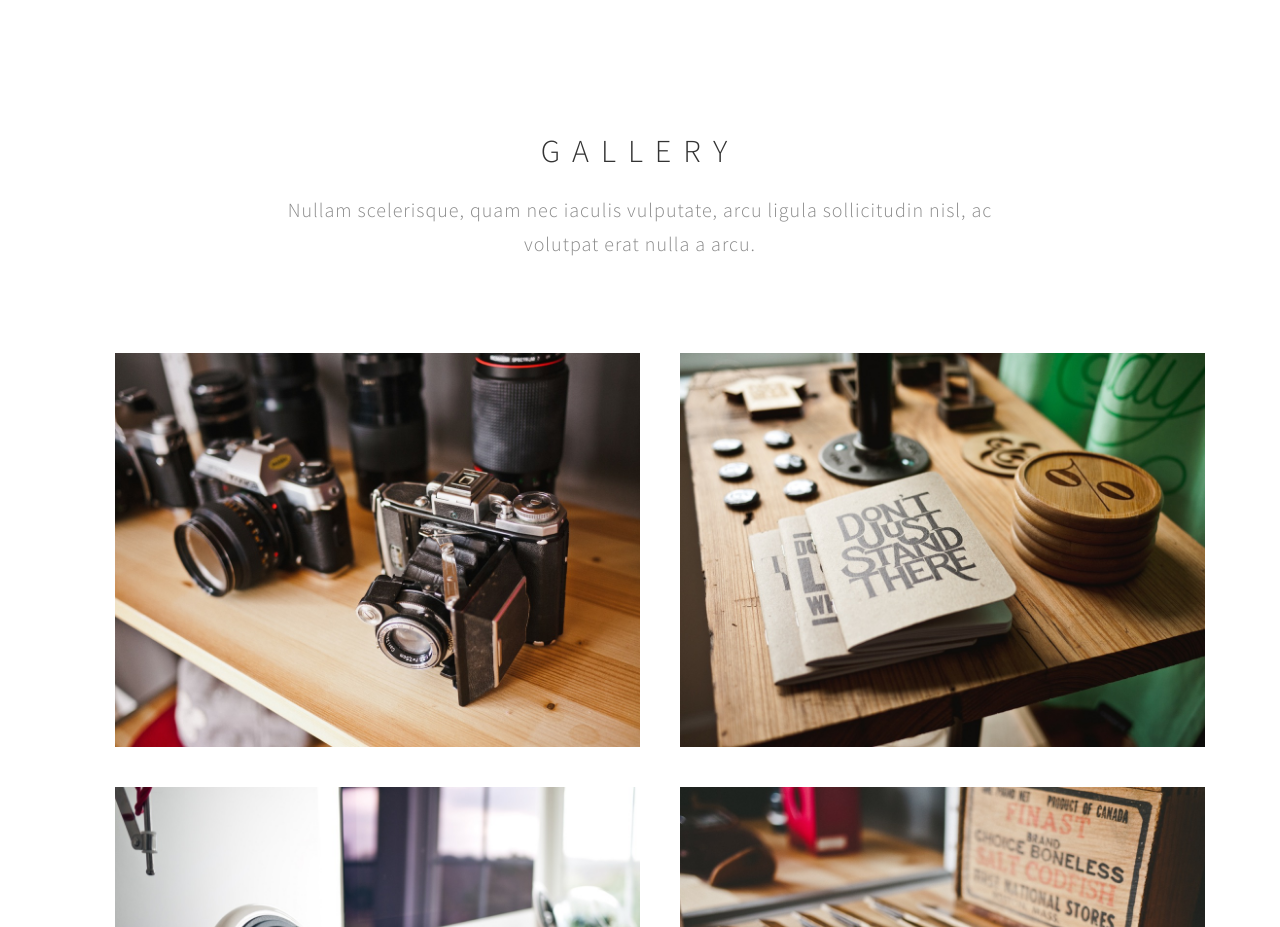
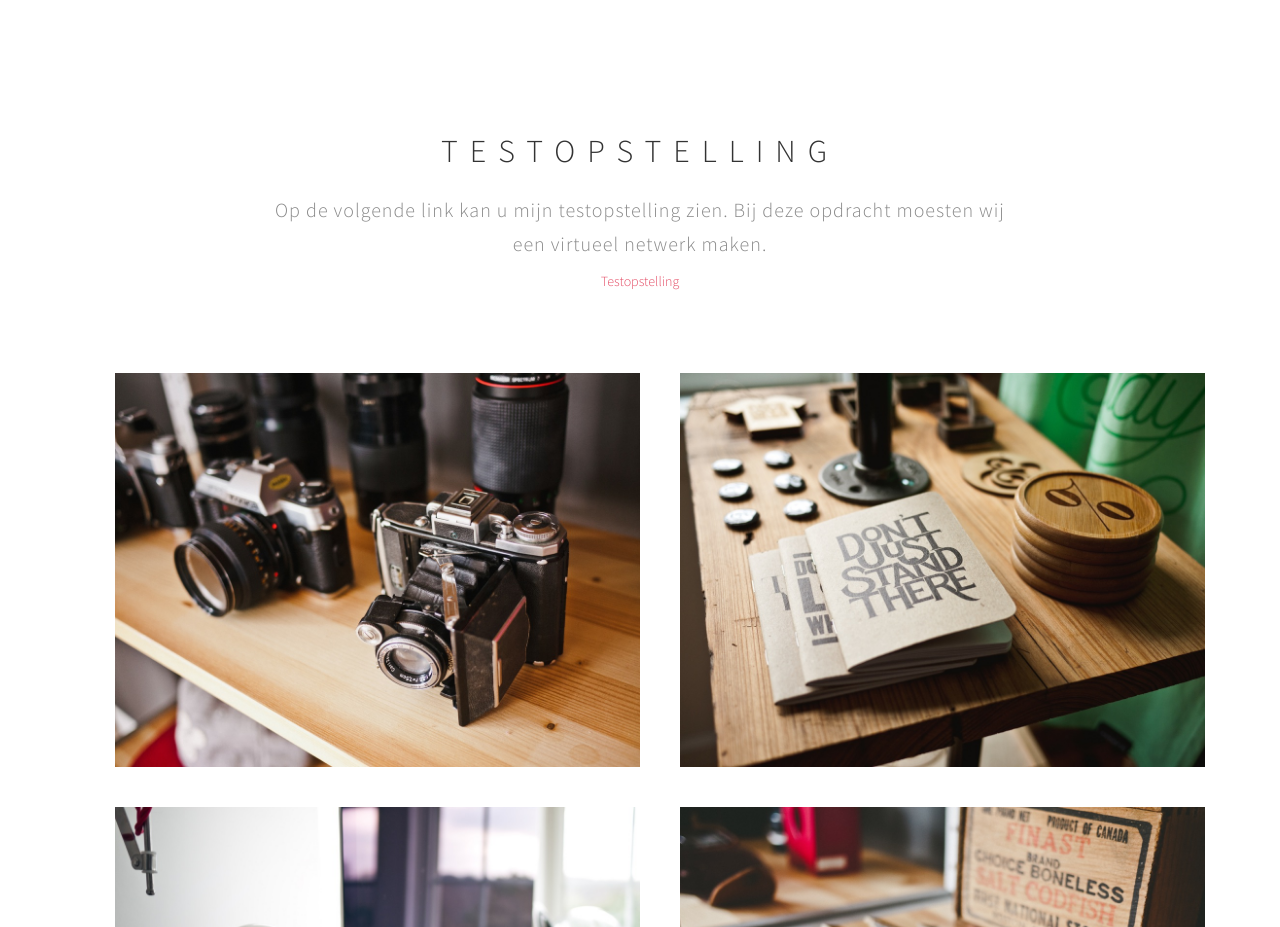
Before and after one commit to JarnickS-immalle/WebsiteGip, a plain HTML site: page index.html in a window 1280 px wide. Shown: the part 4740-5667 px from the top of the page. Drawn offline with Linux system fonts and the light colour scheme.

Commit message:
testopstelling

```diff
--- a/index.html
+++ b/index.html
@@ -254,8 +254,9 @@ Mijn naam is Jarnick Sas, ik ben een zesdejaars leerling en studeer IT en Netwer
 
       <div class="col-md-offset-2 col-md-8 col-sm-12 wow fadeInUp" data-wow-delay="0.3s">
         <div class="section-title">
-          <h1>Gallery</h1>
-          <p>Nullam scelerisque, quam nec iaculis vulputate, arcu ligula sollicitudin nisl, ac volutpat erat nulla a arcu.</p>
+          <h1>TESTOPSTELLING </h1>
+          <p>Op de volgende link kan u mijn testopstelling zien. Bij deze opdracht moesten wij een virtueel netwerk maken.</p>
+          <a href="https://immalle-my.sharepoint.com/:w:/r/personal/jarnick_sas_immalle_eu/_layouts/15/Doc.aspx?sourcedoc=%7B2A590E88-411F-4D6B-8082-1C00B811CA0F%7D&file=GIPtaak_TestopstellingvEindVersie.docx&action=default&mobileredirect=true">Testopstelling</a>
         </div>
       </div>
 
```
